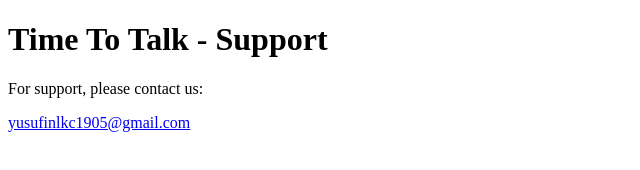
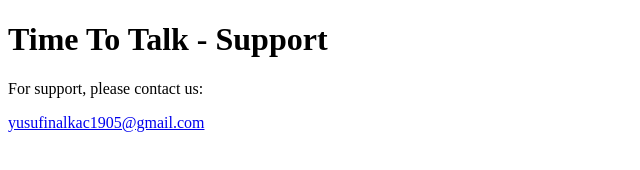
Before and after one commit to Mehmetusakk/support, a plain HTML site: page index.html in a window 1280 px wide. Shown: the full height of the page, 0-640 px from the left. Drawn offline with Linux system fonts and the light colour scheme.

Commit message:
Update support email address in index.html

```diff
--- a/index.html
+++ b/index.html
@@ -4,6 +4,6 @@
 <body>
   <h1>Time To Talk - Support</h1>
   <p>For support, please contact us:</p>
-  <p><a href="mailto:yusufinlkc1905@gmail.com">yusufinlkc1905@gmail.com</a></p>
+  <p><a href="mailto:yusufinalkac1905@gmail.com">yusufinalkac1905@gmail.com</a></p>
 </body>
 </html>
```
